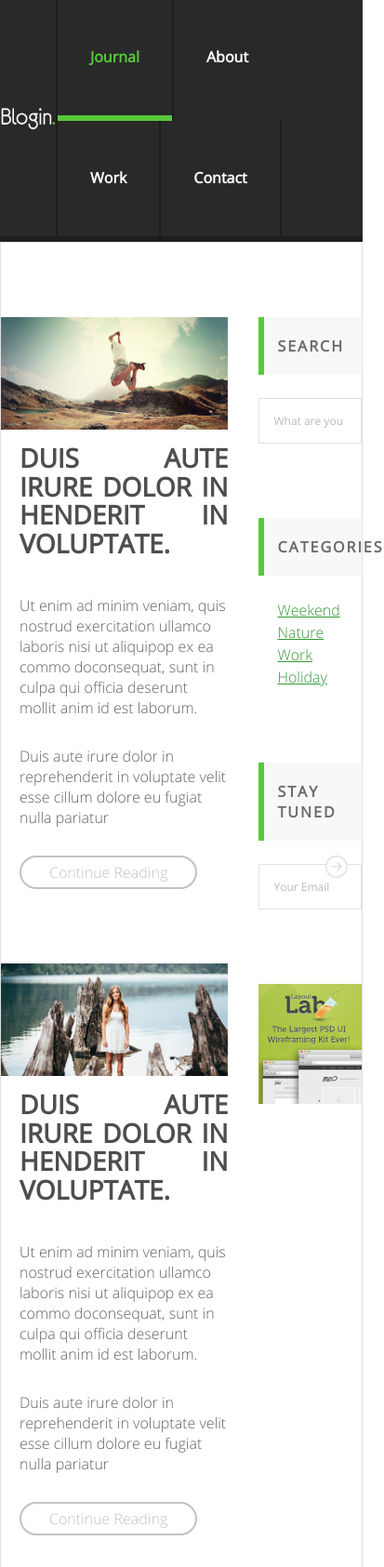
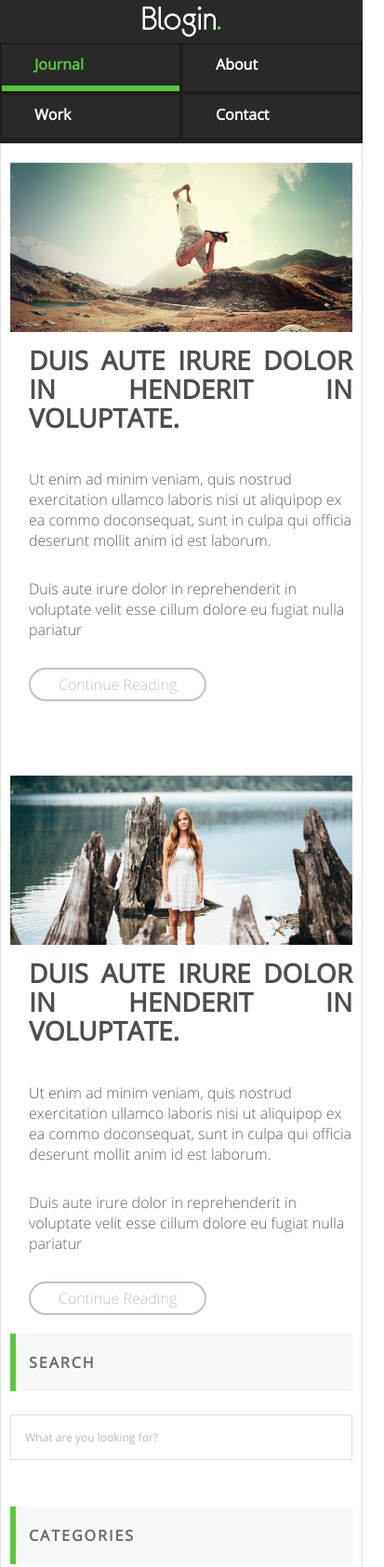
Before and after one commit to kembek/kembek.github.io, a plain HTML site: page htmlCss/blog-site-1/index.html in a window 390 px wide. Shown: the top 1685 px of the page at 93% size, 413 px wide, since content can reach past the window. Drawn offline with Linux system fonts and the light colour scheme.

Commit message:
Update [htmlCss/blog-site-1]

```diff
--- a/htmlCss/blog-site-1/index.html
+++ b/htmlCss/blog-site-1/index.html
@@ -3,6 +3,7 @@
 
 <head>
     <meta charset="utf-8" />
+    <meta name="viewport" content="width=device-width, initial-scale=1.0">
     <title>Blogin</title>
     <link rel="stylesheet" href="style/index.css" />
 </head>
@@ -35,26 +36,33 @@
     <main class="root main main-border">
         <div class="articles">
             <article class="article">
-                <img src="images/post-1.jpg" alt="Post 1 image">
+                <header class="article-head">
+                    <img class="article-image" src="images/post-1.jpg" alt="Post 1 image">
+                    <p class="article-publish">Some text...</p>
+                </header>
+
                 <div class="article-content">
-                    <h2 class="article-head">Duis aute irure dolor in henderit in voluptate.</h2>
+                    <h2 class="article-content-title">Duis aute irure dolor in henderit in voluptate.</h2>
                     <p>Ut enim ad minim veniam, quis nostrud exercitation ullamco laboris nisi ut aliquipop ex ea commo doconsequat,
                         sunt in culpa qui officia deserunt mollit anim id est laborum.</p>
                     <p>Duis aute irure dolor in reprehenderit in voluptate velit esse cillum dolore eu fugiat nulla pariatur</p>
-                    <a class="article-button" href="#">Continue Reading</a>
+                    <a class="article-button" href="#art1">Continue Reading</a>
                 </div>
 
             </article>
 
-            <article class="article">
-                <img src="images/post-2.jpg" alt="Post 1 image">
-                <div class="article-content">
-                    <h2 class="article-head">Duis aute irure dolor in henderit in voluptate.</h2>
-                    <p>Ut enim ad minim veniam, quis nostrud exercitation ullamco laboris nisi ut aliquipop ex ea commo doconsequat,
-                        sunt in culpa qui officia deserunt mollit anim id est laborum.</p>
-                    <p>Duis aute irure dolor in reprehenderit in voluptate velit esse cillum dolore eu fugiat nulla pariatur</p>
-                    <a class="article-button" href="#">Continue Reading</a>
-                </div>
+            <header class="article-head">
+                <img class="article-image" src="images/post-2.jpg" alt="Post 2 image">
+                <p class="article-publish">Some text...</p>
+            </header>
+
+            <div class="article-content">
+                <h2 class="article-content-title">Duis aute irure dolor in henderit in voluptate.</h2>
+                <p>Ut enim ad minim veniam, quis nostrud exercitation ullamco laboris nisi ut aliquipop ex ea commo doconsequat,
+                    sunt in culpa qui officia deserunt mollit anim id est laborum.</p>
+                <p>Duis aute irure dolor in reprehenderit in voluptate velit esse cillum dolore eu fugiat nulla pariatur</p>
+                <a class="article-button" href="#art2">Continue Reading</a>
+            </div>
 
             </article>
 
--- a/htmlCss/blog-site-1/style/index.css
+++ b/htmlCss/blog-site-1/style/index.css
@@ -4,7 +4,6 @@
 .root {
     max-width: 980px;
     margin: auto;
-    /* width: 980px; */
 }
 
 .header {
@@ -16,15 +15,20 @@
     align-items: center;
     display: flex;
     justify-content: space-between;
+    flex-wrap: wrap;
 }
 
 .header-nav {
     height: 100%;
 }
 
+.header-content>* {
+    flex-shrink: 0;
+}
+
 .header-nav ul {
     display: flex;
-    flex-wrap: wrap;
+    flex-wrap: nowrap;
     height: 100%;
     list-style: none;
 }
@@ -32,6 +36,7 @@
 .header-nav li {
     border-left: 2px solid #1d1d1d;
     cursor: pointer;
+    flex-grow: 2;
 }
 
 .header-nav .nav-active,
@@ -61,6 +66,7 @@
 
 .main-border {
     border: 1px solid #e1e0e0;
+    /* box-shadow: inset 1px 0 0 0 #e1e0e0, inset -1px 0 0 0 #e1e0e0,inset 0 1px 0 0 #e1e0e0, inset 0 -1px 0 0 #e1e0e0; */
 }
 
 .articles {
@@ -77,6 +83,7 @@
     padding: 5px 30px;
     outline: none;
     text-decoration: none;
+    transition: all .3s;
 }
 
 .article {
@@ -84,6 +91,30 @@
 }
 
 .article-head {
+    cursor: pointer;
+    position: relative;
+}
+
+.article-head:hover .article-publish {
+    bottom: 5px;
+    display: block;
+    transition: display 2s;
+}
+
+.article-publish {
+    background: rgba(0, 0, 0, .7);
+    box-sizing: border-box;
+    color: rgb(255, 255, 255);
+    display: none;
+    font-size: 20px;
+    font-weight: 700;
+    padding: 15px;
+    position: absolute;
+    transition: display 2s;
+    width: 100%;
+}
+
+.article-content-title {
     color: #4f4e4e;
     font-size: 1.75em;
     font-weight: 700;
@@ -150,11 +181,6 @@
 }
 
 .navigation-page {
-    flex-grow: 1;
-    width: 100%;
-}
-
-.navigation-page {
     border-top: 3px solid #e1e0e0;
     display: flex;
     flex-grow: 1;
@@ -176,17 +202,105 @@
     align-items: center;
     background: #f8f8f8;
     box-shadow: inset 0 1px 0 0 #e1e0e0;
-    /* box-shadow: inset 0 1px 0 0 red; */
     display: flex;
     flex-direction: column;
     justify-content: center;
-    /* height: 300px; */
 }
 
 .footer-logo {
     margin: 80px 0 25px 0;
 }
 
-.copyright {
+.copyright p {
     margin: 10px 0 125px 0;
+    font-size: 0.8125em;
 }
+
+@media screen and (max-width: 770px) {
+    .header-content {
+        justify-content: space-around;
+    }
+
+    .header-nav a {
+        padding: 25px 35px;
+    }
+
+    .main {
+        flex-direction: column;
+        justify-content: center;
+    }
+
+    .main .articles {
+        box-sizing: border-box;
+        flex-grow: 1;
+        padding: 10px;
+        margin-top:10px;
+        width: 100%;
+    }
+
+    .article-image {
+        width: 100%;
+    }
+
+    .right {
+        margin: 0;
+        width: 100%;
+    }
+
+    .widget {
+        padding: 10px;
+        margin-bottom: 30px;
+    }
+
+    .widget input[type="image"] {
+        top:110px;
+        right: 25px;
+    }
+
+    .navigation-page {
+        padding: 40px;
+        width: auto;
+    }
+
+    .footer {
+        padding: 20px;
+        text-align: center;
+    }
+
+    .footer-logo {
+        margin: 5px 0;
+    }
+
+    .copyright p {
+        margin: 25px 0;
+    }
+}
+
+@media screen and (max-width: 620px)  {
+    .header-content {
+        justify-content: center;
+        padding-top: 5px;
+    }
+
+    .header-content>* {
+        flex-shrink: 1;
+    }
+
+    .header-nav ul {
+        flex-wrap: wrap;
+    }
+
+    .header-nav li {
+        border: 2px solid #1d1d1d;
+        flex-basis: 150px;
+    }
+
+    .header-nav a {
+        padding: 10px 35px;
+    }
+
+    .navigation-page {
+        padding: 20px;
+        width: auto;
+    }
+}
```
